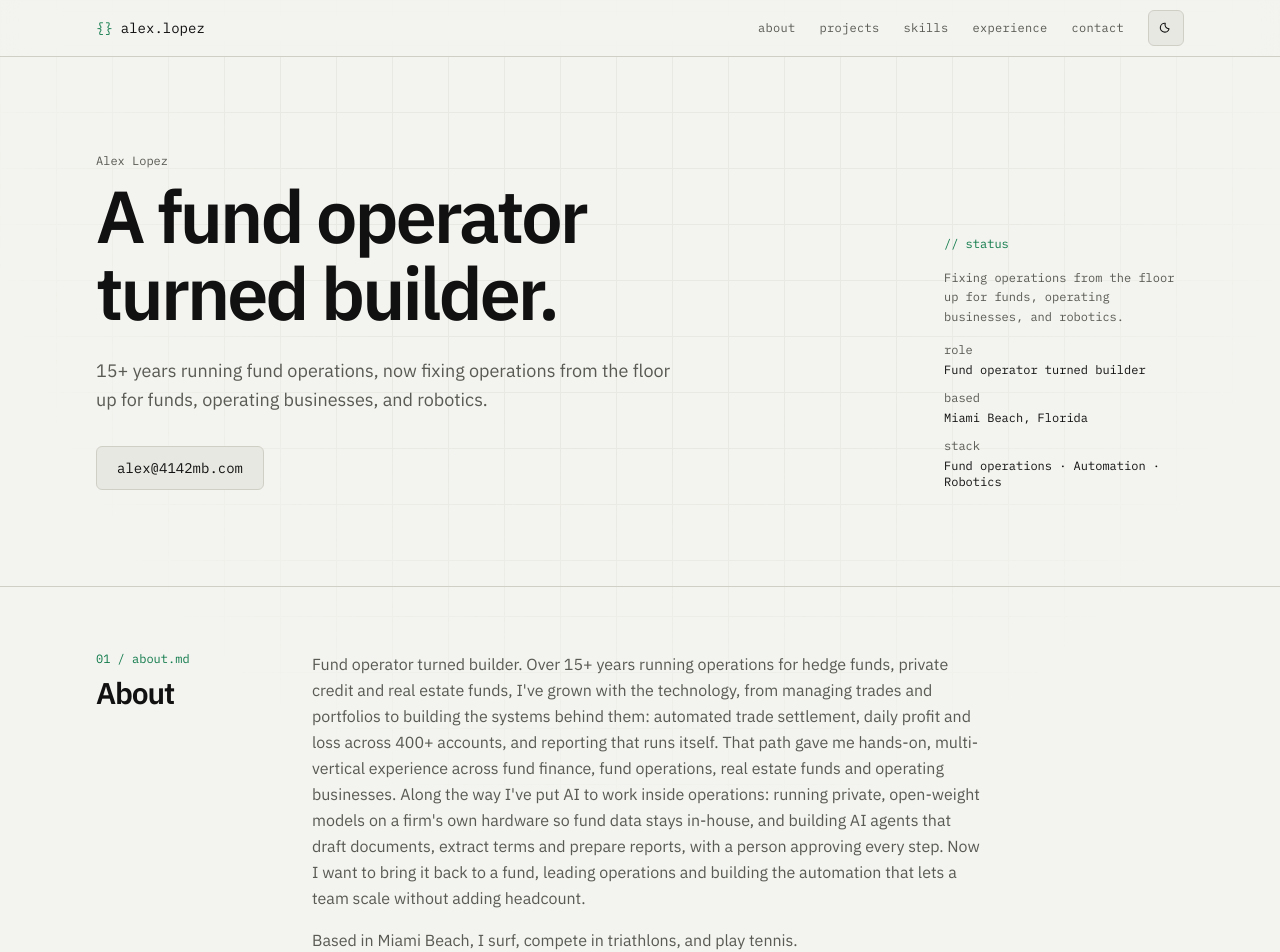
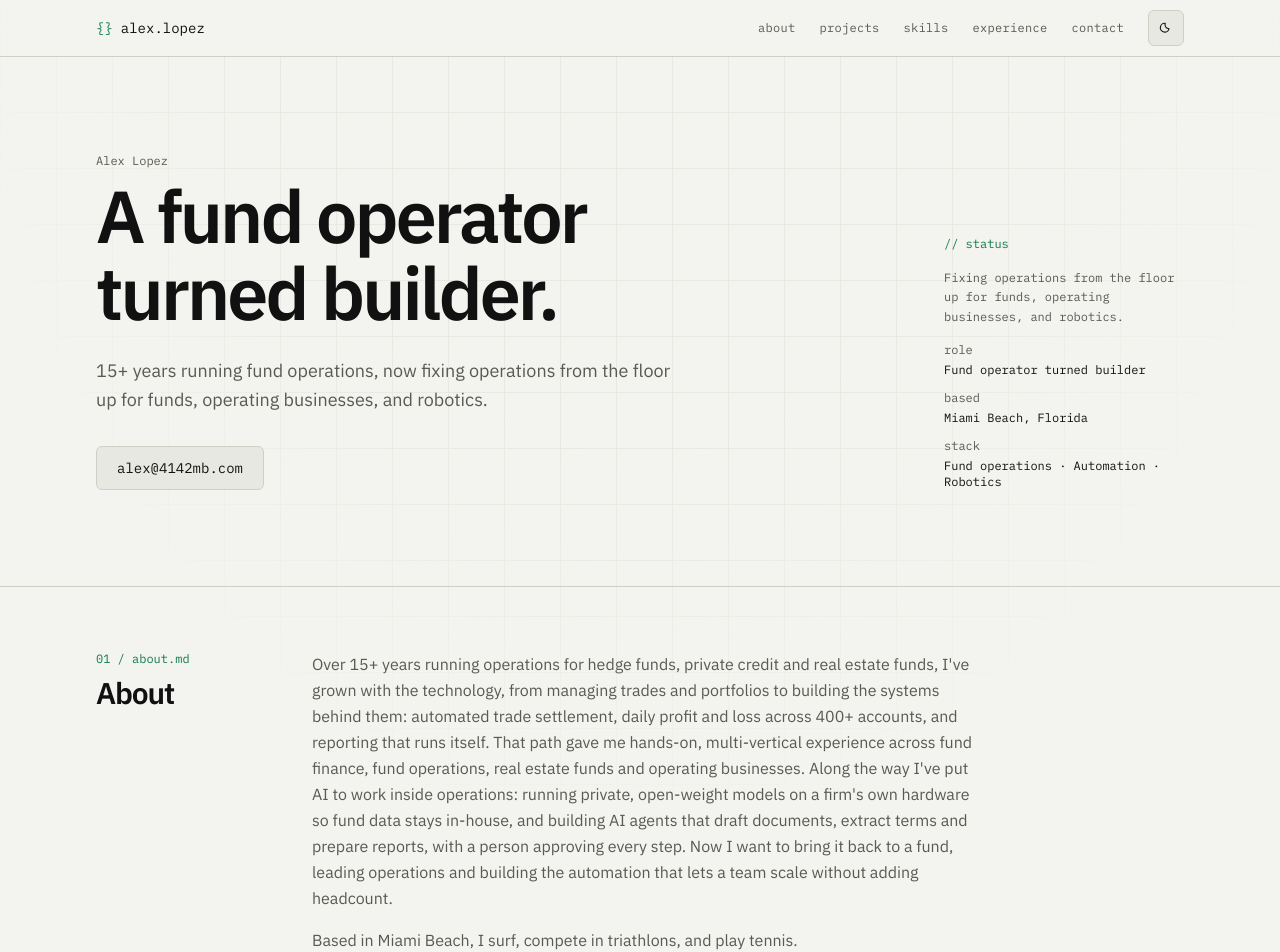
Before and after one commit to al4142/portfolio, a Next.js app: page / in a window 1280 px wide. Shown: the top 952 px of the page. Built offline with nearby package versions, Linux system fonts and the light colour scheme.

Commit message:
Start the About paragraph with the years in operations.
Drop the opening sentence so the first paragraph begins with Over 15+ years.

```diff
--- a/src/content/site.ts
+++ b/src/content/site.ts
@@ -137,7 +137,7 @@ export const site: SiteContent = {
   about: {
     title: "About",
     paragraphs: [
-      "Fund operator turned builder. Over 15+ years running operations for hedge funds, private credit and real estate funds, I've grown with the technology, from managing trades and portfolios to building the systems behind them: automated trade settlement, daily profit and loss across 400+ accounts, and reporting that runs itself. That path gave me hands-on, multi-vertical experience across fund finance, fund operations, real estate funds and operating businesses. Along the way I've put AI to work inside operations: running private, open-weight models on a firm's own hardware so fund data stays in-house, and building AI agents that draft documents, extract terms and prepare reports, with a person approving every step. Now I want to bring it back to a fund, leading operations and building the automation that lets a team scale without adding headcount.",
+      "Over 15+ years running operations for hedge funds, private credit and real estate funds, I've grown with the technology, from managing trades and portfolios to building the systems behind them: automated trade settlement, daily profit and loss across 400+ accounts, and reporting that runs itself. That path gave me hands-on, multi-vertical experience across fund finance, fund operations, real estate funds and operating businesses. Along the way I've put AI to work inside operations: running private, open-weight models on a firm's own hardware so fund data stays in-house, and building AI agents that draft documents, extract terms and prepare reports, with a person approving every step. Now I want to bring it back to a fund, leading operations and building the automation that lets a team scale without adding headcount.",
       "Based in Miami Beach, I surf, compete in triathlons, and play tennis.",
     ],
     facts: [
```
